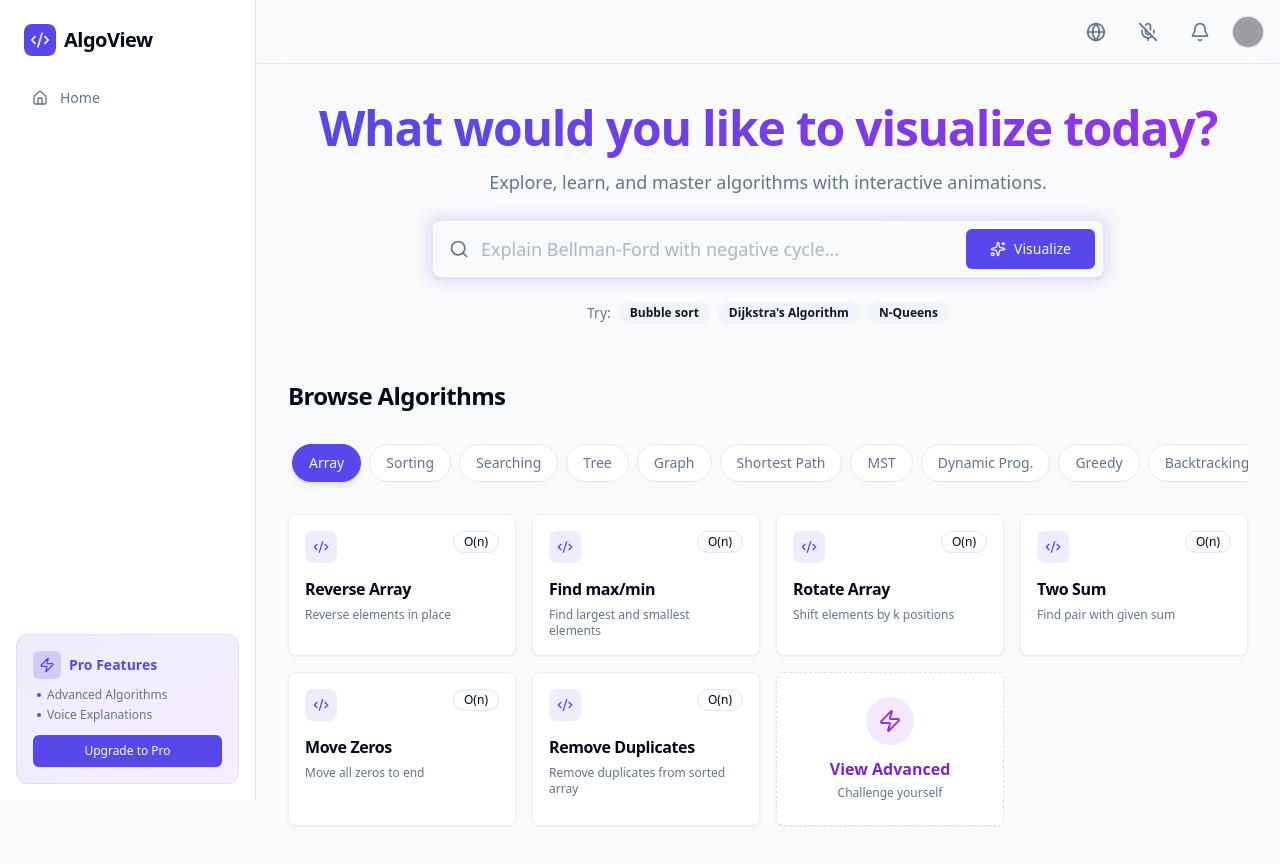
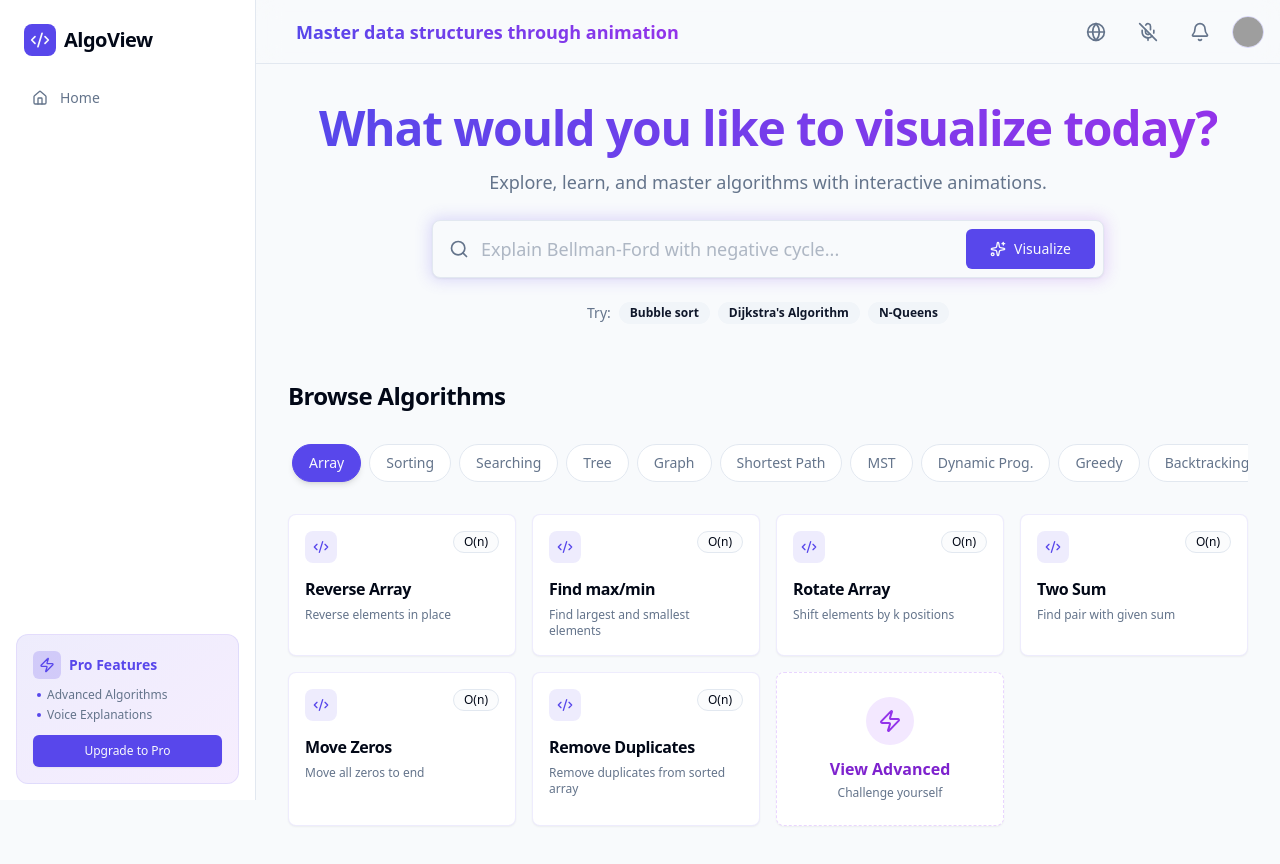
Before and after one commit to Pratik-Bavche/AlgoView-A-Platform-to-Visualize-Algorithms, a React (Vite) app: page / in a window 1280 px wide. Shown: the top 864 px of the page. Built offline with nearby package versions, Linux system fonts and the light colour scheme; grey boxes are pictures that could not be loaded.

Commit message:
navbar update

```diff
--- a/src/components/layout/navbar.jsx
+++ b/src/components/layout/navbar.jsx
@@ -1,9 +1,12 @@
-import { useState } from "react";
-import { Search, Globe, Mic, MicOff, Bell, User } from "lucide-react";
+import { useState, useEffect } from "react";
+import { Search, Globe, Mic, MicOff, Bell, User, Flame, Shuffle, Trophy, Sparkles } from "lucide-react";
+import { motion, AnimatePresence } from "framer-motion";
 import { Button } from "@/components/ui/button";
 import { Input } from "@/components/ui/input";
 import { MobileSidebar } from "@/components/layout/mobile-sidebar";
 import { Avatar, AvatarFallback, AvatarImage } from "@/components/ui/avatar";
+import { Badge } from "@/components/ui/badge"; // Ensure Badge is imported if not already, or use a styled div
+
 import {
     DropdownMenu,
     DropdownMenuContent,
@@ -19,13 +22,46 @@ import {
     TooltipTrigger,
 } from "@/components/ui/tooltip"
 
+const titles = [
+    "Visualize complex algorithms with ease",
+    "Master data structures through animation",
+    "Interactive learning for better understanding",
+    "Explore the logic behind the code",
+    "See how algorithms actually work",
+    "Your journey to algorithmic mastery"
+];
 
 export const Navbar = () => {
     const [isVoiceOn, setIsVoiceOn] = useState(false);
+    const [statusIndex, setStatusIndex] = useState(0);
+
+    useEffect(() => {
+        const interval = setInterval(() => {
+            setStatusIndex((prev) => (prev + 1) % titles.length);
+        }, 3000);
+        return () => clearInterval(interval);
+    }, []);
 
     return (
         <div className="flex items-center p-4 border-b h-16 bg-background/50 backdrop-blur-md sticky top-0 z-30 ml-0 transition-all duration-300">
             <MobileSidebar />
+
+            <div className="hidden md:flex items-center ml-6">
+                <div className="h-8 flex items-center overflow-hidden">
+                    <AnimatePresence mode="wait">
+                        <motion.span
+                            key={titles[statusIndex]}
+                            initial={{ y: 20, opacity: 0 }}
+                            animate={{ y: 0, opacity: 1 }}
+                            exit={{ y: -20, opacity: 0 }}
+                            transition={{ duration: 0.5 }}
+                            className="text-lg font-bold bg-gradient-to-r from-primary to-purple-600 bg-clip-text text-transparent"
+                        >
+                            {titles[statusIndex]}
+                        </motion.span>
+                    </AnimatePresence>
+                </div>
+            </div>
 
 
 
```
